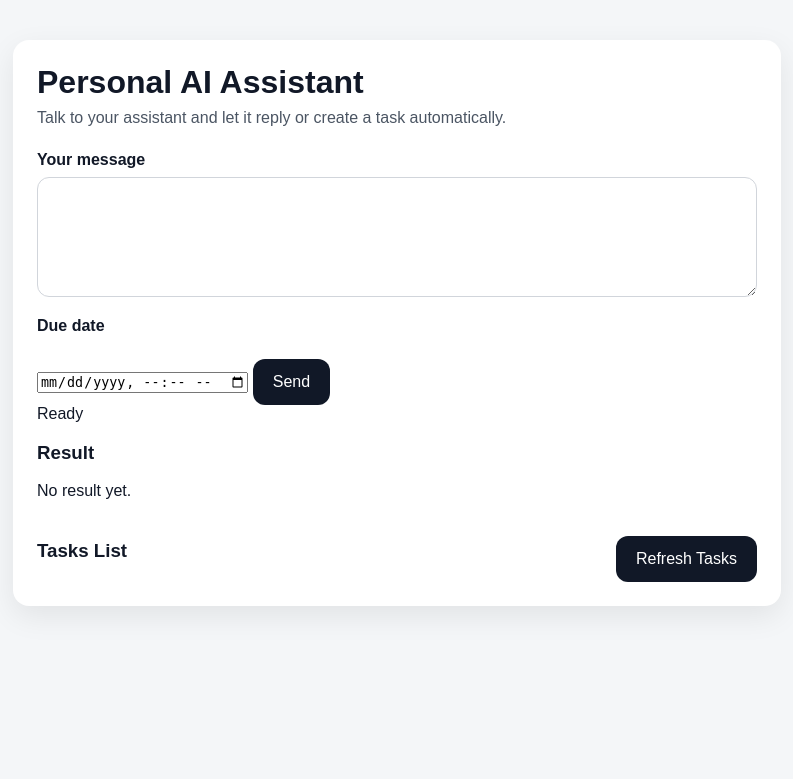
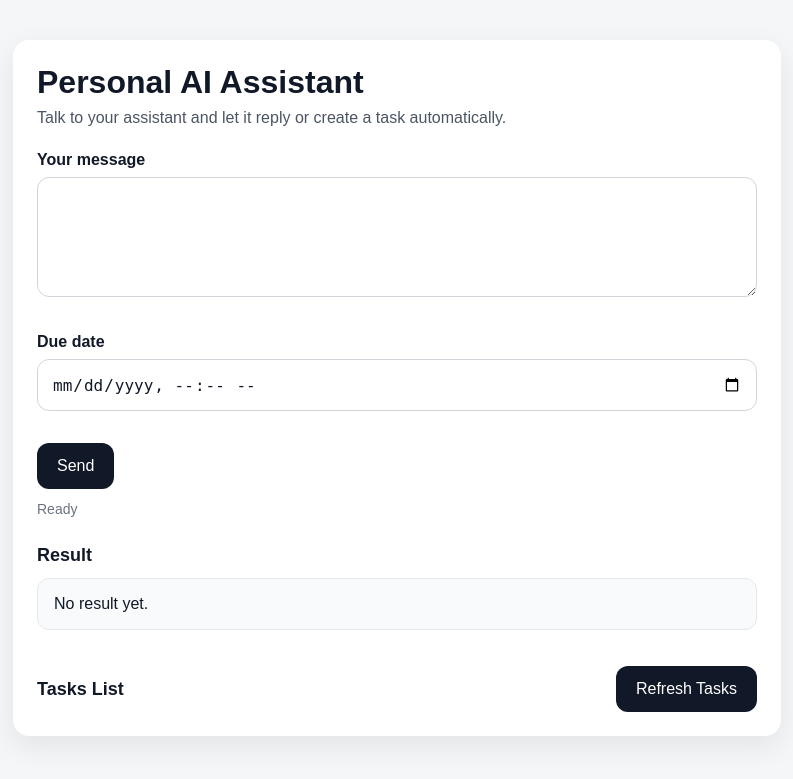
Before and after one commit to aminbita162-glitch/personal-ai-assistant, a Flask app: page / in a window 1280 px wide. Shown: the top 779 px of the page, without its empty margins (243-1036 px from the left). Run offline with Flask 3, Linux system fonts and the light colour scheme; data that the repository does not hold is empty; some libraries are stand-ins or nearby versions.

Commit message:
Update style.css

```diff
--- a/static/css/style.css
+++ b/static/css/style.css
@@ -21,6 +21,13 @@ h1 {
     font-size: 32px;
 }
 
+h3 {
+    margin-top: 28px;
+    margin-bottom: 12px;
+    font-size: 18px;
+    font-weight: bold;
+}
+
 p {
     color: #4b5563;
     margin-top: 0;
@@ -42,6 +49,31 @@ textarea {
     font-size: 16px;
     box-sizing: border-box;
     resize: vertical;
+    background: #ffffff;
+    color: #111827;
+    margin-bottom: 16px;
+}
+
+input {
+    width: 100%;
+    min-height: 52px;
+    padding: 14px;
+    border: 1px solid #d1d5db;
+    border-radius: 12px;
+    font-size: 16px;
+    box-sizing: border-box;
+    background: #ffffff;
+    color: #111827;
+    margin-bottom: 16px;
+    appearance: none;
+    -webkit-appearance: none;
+}
+
+input:focus,
+textarea:focus {
+    outline: none;
+    border-color: #2563eb;
+    box-shadow: 0 0 0 3px rgba(37, 99, 235, 0.12);
 }
 
 button {
@@ -116,3 +148,19 @@ button:hover {
 .loading {
     padding: 16px;
 }
+
+#statusText {
+    margin-top: 12px;
+    font-size: 14px;
+    color: #6b7280;
+}
+
+#resultBox {
+    margin-top: 12px;
+    padding: 16px;
+    background: #f9fafb;
+    border: 1px solid #e5e7eb;
+    border-radius: 12px;
+    white-space: pre-wrap;
+    word-break: break-word;
+}
```
